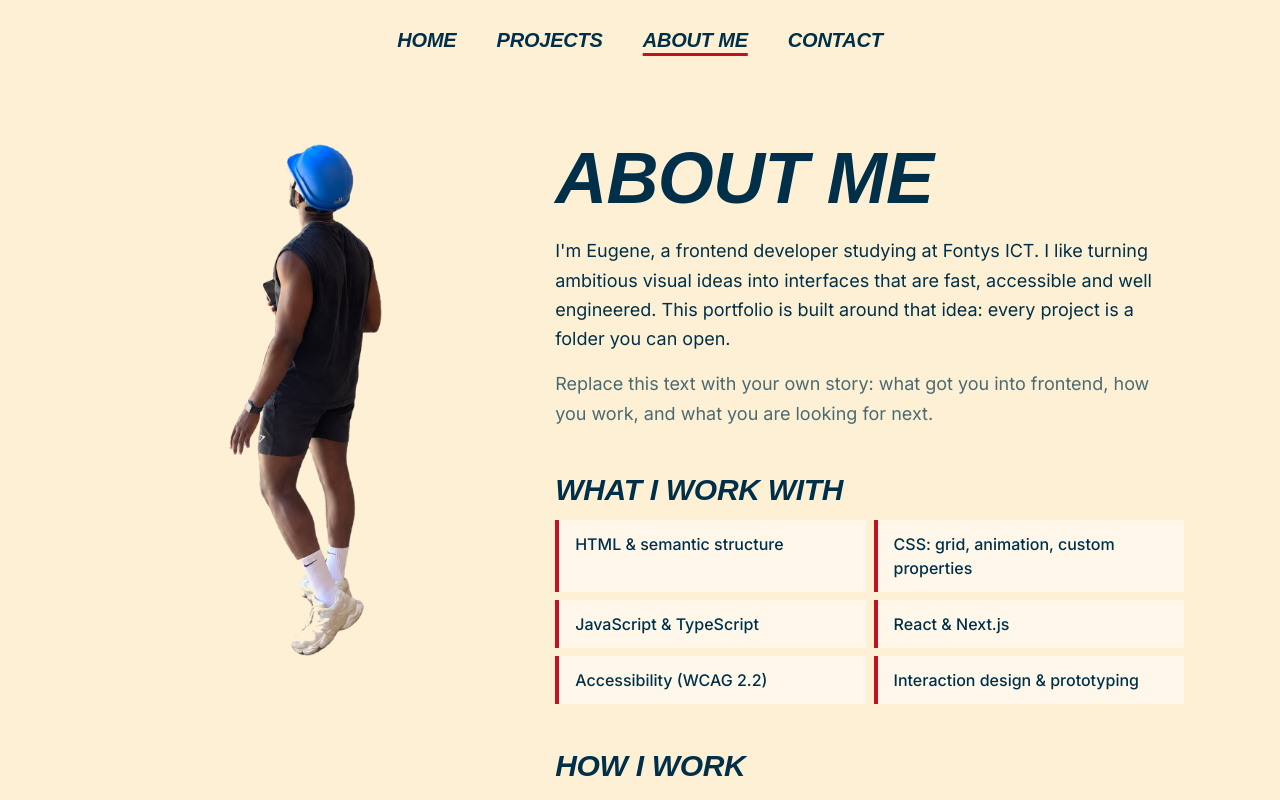
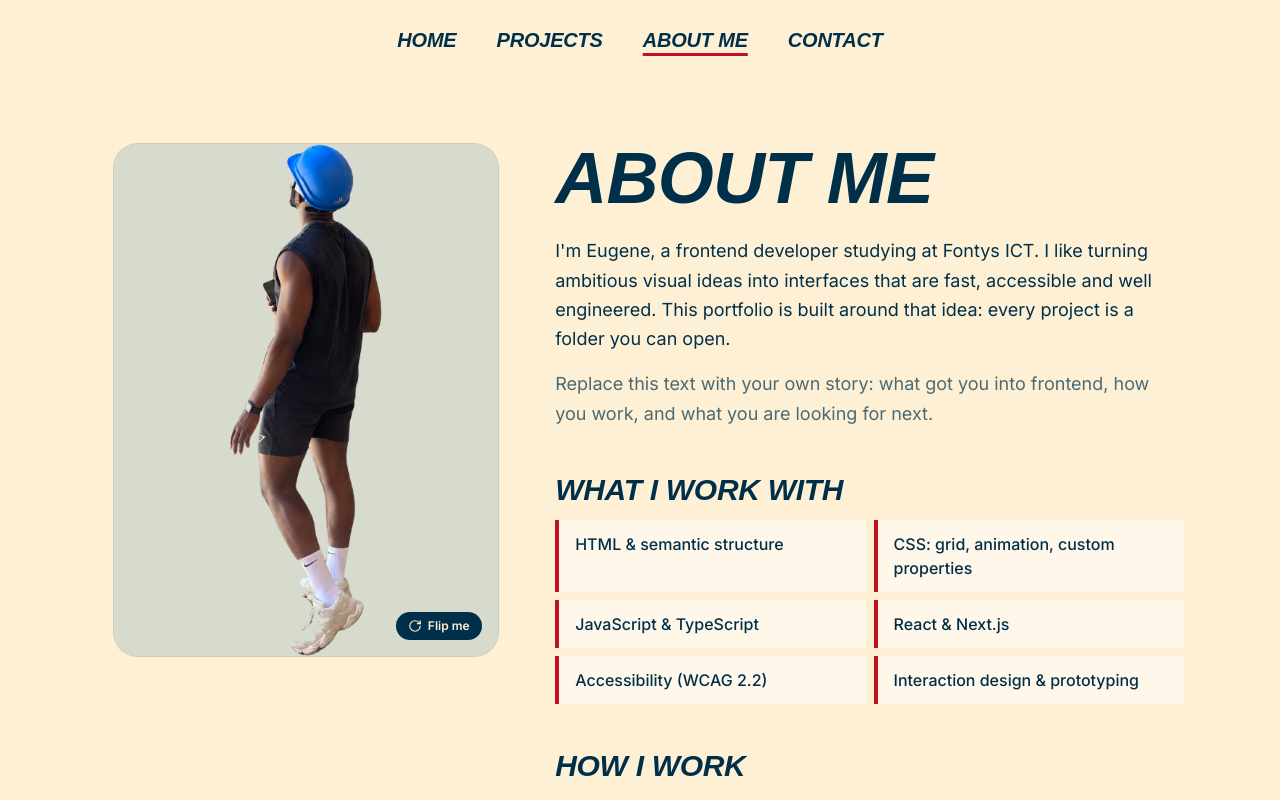
Before and after one commit to Kilrlongbow/showcase-portfolio, a Next.js app: page /about in a window 1280 px wide. Shown: the top 800 px of the page. Built offline with nearby package versions, Linux system fonts and the light colour scheme; a web font is replaced by a local one.

Commit message:
Add flip-card portrait to the About page

```diff
--- a/app/about/page.tsx
+++ b/app/about/page.tsx
@@ -1,5 +1,5 @@
 import type { Metadata } from "next";
-import Image from "next/image";
+import { FlipPortrait } from "@/components/flip-portrait";
 
 export const metadata: Metadata = {
   title: "About Me",
@@ -14,18 +14,17 @@ const skills = [
   "Interaction design & prototyping",
 ];
 
+// Shown on the back of the portrait. TODO(Eugene): swap in your own facts.
+const facts = [
+  "Studying ICT at Fontys, specialising in frontend",
+  "Building with React, TypeScript and Next.js",
+  "Every project on this site is a folder you can open",
+];
+
 export default function AboutPage() {
   return (
     <div className="mx-auto grid w-full max-w-6xl grid-cols-1 items-start gap-10 px-4 py-12 sm:px-8 md:grid-cols-[2fr_3fr] md:py-16">
-      <div className="relative mx-auto aspect-[3/4] w-full max-w-sm">
-        <Image
-          src="/images/me-cutout.png"
-          alt="Eugene Chivurayise"
-          fill
-          sizes="(min-width: 768px) 40vw, 90vw"
-          className="object-contain object-bottom"
-        />
-      </div>
+      <FlipPortrait facts={facts} className="md:sticky md:top-8" />
       <div>
         <h1 className="font-heading text-6xl sm:text-7xl">About Me</h1>
         <p className="mt-6 text-lg leading-relaxed">
--- /dev/null
+++ b/components/flip-portrait.tsx
@@ -0,0 +1,100 @@
+"use client";
+
+import Image from "next/image";
+import { type PointerEvent, useRef, useState } from "react";
+import { useReducedMotion } from "framer-motion";
+import { RotateCw } from "lucide-react";
+import { cn } from "@/lib/utils";
+
+interface FlipPortraitProps {
+  facts: string[];
+  className?: string;
+}
+
+/**
+ * Portrait card that tilts towards the cursor and flips over on click, tap
+ * or Enter to show a few facts on the back. With reduced motion it does not
+ * tilt and crossfades between the sides instead of rotating.
+ */
+export function FlipPortrait({ facts, className }: FlipPortraitProps) {
+  const reduceMotion = useReducedMotion() ?? false;
+  const [flipped, setFlipped] = useState(false);
+  const [tilt, setTilt] = useState({ x: 0, y: 0 });
+  const cardRef = useRef<HTMLButtonElement>(null);
+
+  const handlePointerMove = (event: PointerEvent<HTMLButtonElement>) => {
+    if (reduceMotion || event.pointerType !== "mouse" || !cardRef.current) return;
+    const rect = cardRef.current.getBoundingClientRect();
+    const x = (event.clientX - rect.left) / rect.width - 0.5;
+    const y = (event.clientY - rect.top) / rect.height - 0.5;
+    setTilt({ x: -y * 10, y: x * 12 });
+  };
+
+  const rotation = reduceMotion ? 0 : flipped ? 180 : 0;
+
+  return (
+    <div className={cn("relative mx-auto aspect-[3/4] w-full max-w-sm [perspective:1200px]", className)}>
+      <button
+        ref={cardRef}
+        type="button"
+        aria-pressed={flipped}
+        aria-label={flipped ? "Show my photo" : "Flip the photo to read a few facts about me"}
+        onClick={() => setFlipped((f) => !f)}
+        onPointerMove={handlePointerMove}
+        onPointerLeave={() => setTilt({ x: 0, y: 0 })}
+        className="group relative block h-full w-full cursor-pointer rounded-3xl text-left [transform-style:preserve-3d]"
+        style={{
+          transform: `rotateX(${tilt.x}deg) rotateY(${rotation + tilt.y}deg)`,
+          transition: reduceMotion ? "none" : "transform 700ms cubic-bezier(0.34, 1.3, 0.64, 1)",
+        }}
+      >
+        {/* Front: the photo on a coloured card */}
+        <span
+          className="absolute inset-0 overflow-hidden rounded-3xl bg-steel/25 ring-1 ring-border [backface-visibility:hidden]"
+          style={{
+            opacity: reduceMotion && flipped ? 0 : 1,
+            transition: reduceMotion ? "opacity 200ms" : undefined,
+          }}
+          aria-hidden={flipped}
+        >
+          <Image
+            src="/images/me-cutout.png"
+            alt="Eugene Chivurayise"
+            fill
+            priority
+            sizes="(min-width: 768px) 384px, 90vw"
+            className="object-contain object-bottom transition-transform duration-500 group-hover:scale-[1.03] motion-reduce:transition-none"
+          />
+          <span className="absolute bottom-4 right-4 inline-flex items-center gap-1.5 rounded-full bg-space px-3 py-1.5 text-xs font-semibold text-papaya">
+            <RotateCw className="h-3.5 w-3.5" aria-hidden="true" />
+            Flip me
+          </span>
+        </span>
+
+        {/* Back: a few facts */}
+        <span
+          className="absolute inset-0 flex flex-col justify-between rounded-3xl bg-space p-7 text-papaya [backface-visibility:hidden]"
+          style={{
+            transform: reduceMotion ? undefined : "rotateY(180deg)",
+            opacity: reduceMotion && !flipped ? 0 : 1,
+            transition: reduceMotion ? "opacity 200ms" : undefined,
+          }}
+          aria-hidden={!flipped}
+        >
+          <span className="font-heading block text-5xl">Hi, I&apos;m Eugene</span>
+          <span className="mt-6 block space-y-3">
+            {facts.map((fact) => (
+              <span key={fact} className="block border-l-4 border-flag pl-3 text-lg leading-snug">
+                {fact}
+              </span>
+            ))}
+          </span>
+          <span className="mt-6 inline-flex items-center gap-1.5 self-end rounded-full bg-papaya px-3 py-1.5 text-xs font-semibold text-space">
+            <RotateCw className="h-3.5 w-3.5" aria-hidden="true" />
+            Flip back
+          </span>
+        </span>
+      </button>
+    </div>
+  );
+}
```
